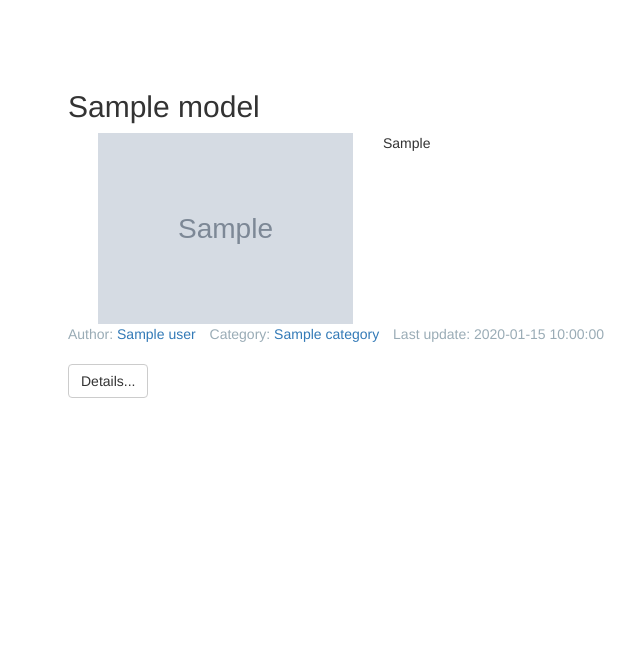
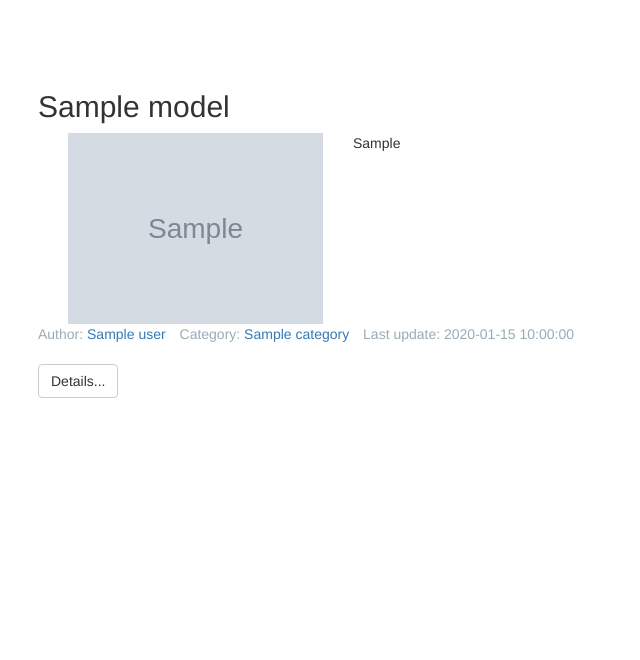
Before and after one commit to KayafasKain/IDZ_PHP, a Yii app: template views/news/viewnews.php in a window 1280 px wide. Shown: the top 660 px of the page, without its empty margins (47-687 px from the left). Run offline with PHP 8.4 and a stand-in for Yii, Linux system fonts and the light colour scheme; the template is opened without the code that fills it: most values are stand-ins (such as "Sample title", 1, 10 or a date in 2020); grey boxes marked "Sample" are stand-in pictures; data that the repository does not hold is empty; some libraries are stand-ins or nearby versions.

Commit message:
pre template backup

```diff
--- a/models/Post.php
+++ b/models/Post.php
@@ -46,7 +46,7 @@ class Post extends \yii\db\ActiveRecord
             [['title','img_link', 'video_link'], 'string', 'max' => 255],
             [['overwiew_txt'], 'string', 'max' => 500],
             [['category_id'], 'exist', 'skipOnError' => true, 'targetClass' => Categories::className(), 'targetAttribute' => ['category_id' => 'id']],
-            [['image'], 'image', 'extensions' => 'png, jpg'],
+            [['image'], 'file', 'extensions' => 'png, jpg'],
             [['user_id'], 'exist', 'skipOnError' => true, 'targetClass' => User::className(), 'targetAttribute' => ['user_id' => 'id']],
 
         ];
--- a/views/layouts/main.php
+++ b/views/layouts/main.php
@@ -40,8 +40,6 @@ AppAsset::register($this);
         'items' => [
             ['label' => 'Home', 'url' => ['/site/index']],
             ['label' => 'News', 'url' => ['/news/index']],
-            ['label' => 'About', 'url' => ['/site/about']],
-            ['label' => 'Contact', 'url' => ['/site/contact']],
 
             Yii::$app->user->isGuest ? (
                 '<li>'
--- a/views/news/viewnews.php
+++ b/views/news/viewnews.php
@@ -3,13 +3,12 @@ use yii\helpers\Html;
 ?>
 
 <div class="container newscont">
-    <div class="col-lg-12">
-        <div class="col-lg-12">
+
 
             <h2><?= $model->title; ?></h2>
 
             <div class = "container">
-                <img class="col-lg-3 img img-perview img-responsive" src="/IDZ/web/<?php echo $model->img_link; ?>" alt="Image Not Found">
+                <img class="col-lg-3 img-responsive" src="/IDZ/web/<?php echo $model->img_link; ?>" alt="Image Not Found">
 
                 <span class="col-lg-9 deskription"> <?= $model->overwiew_txt; ?> </span>
             </div>
@@ -22,6 +21,5 @@ use yii\helpers\Html;
             <br><br>
             <p><a class="btn btn-default" href="<?= yii\helpers\Url::to(['news/showdetail', 'id' => $model->id]) ?>" role="button">Details...</a></p>
 
-        </div>
-    </div>
+
 </div>
--- a/views/post/index.php
+++ b/views/post/index.php
@@ -4,6 +4,7 @@ use yii\helpers\Html;
 use yii\grid\GridView;
 use app\models\User;
 use yii\helpers\ArrayHelper;
+//use Yii;
 
 /* @var $this yii\web\View */
 /* @var $searchModel app\models\PostSearch */
@@ -16,6 +17,7 @@ $this->params['breadcrumbs'][] = $this->title;
 
     <h1><?= Html::encode($this->title) ?></h1>
     <?php // echo $this->render('_search', ['model' => $searchModel]); ?>
+
 
     <p>
         <?= Html::a('Create Post', ['create'], ['class' => 'btn btn-success']) ?>
--- a/web/css/site.css
+++ b/web/css/site.css
@@ -159,3 +159,7 @@ a.desc:after {
     padding-top: 40px;
     padding-bottom: 50px;
 }
+
+.newscont{
+    min-height: 350px!important;
+}
```
Also changed, not shown: controllers/PostController.php (+22 -6 lines), web/upload/images/perviews/1105930482159875.jpg (added), web/upload/images/perviews/129061082393721.jpg (deleted), web/upload/images/perviews/1443416291213791.jpg (deleted), web/upload/images/perviews/1617518256245541.jpg (deleted), web/upload/images/perviews/16251588469214.jpg (deleted), web/upload/images/perviews/201610998153564.jpg (deleted), web/upload/images/perviews/401927849262385.jpg (added).
